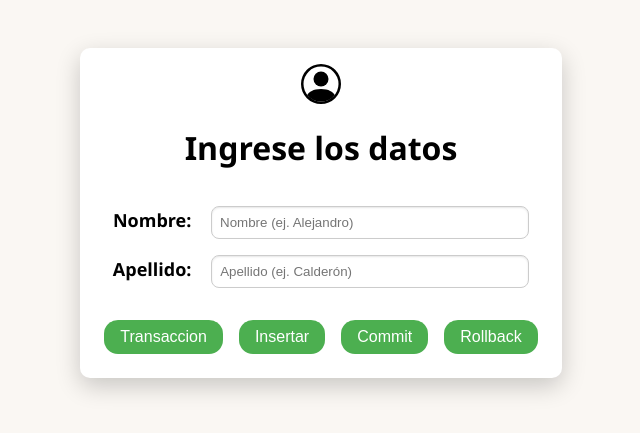
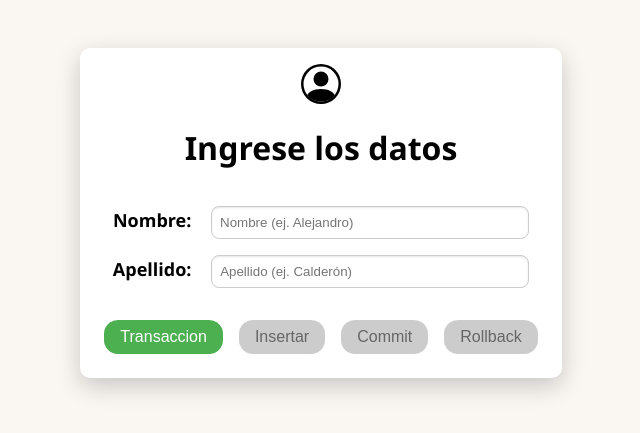
Before and after one commit to JoJooodd/transacciones_bdII, a React (Create React App) app in the folder frontend/: page / in a window 1280 px wide. Shown: the part 187-620 px from the top of the page, without its empty margins (319-959 px from the left). Built offline with nearby package versions, Linux system fonts and the light colour scheme.

Commit message:
frontend checks and changes (buttons)

```diff
--- a/frontend/src/pages/inicio.js
+++ b/frontend/src/pages/inicio.js
@@ -6,6 +6,7 @@ function Inicio() {
 
     const [nombre, setNombre] = useState('');
     const [apellido, setApellido] = useState('');
+    const [activo, setActivo] = useState(false);
 
     async function beginTransaction() {
         try{
@@ -83,12 +84,19 @@ function Inicio() {
                     </div>
                 </form>
 
-            <div className="contenedor-botones">
-                <button onClick={beginTransaction} >Transaccion</button>
-                <button onClick={() => insertUser(nombre, apellido)}>Insertar</button>
-                <button onClick={commitTransaction}>Commit</button>
-                <button onClick={rollbackTransaction}>Rollback</button>
-            </div>
+                <div className="contenedor-botones">
+                    <button onClick={() => {
+                        setActivo(true);
+                        beginTransaction();}}
+                        disabled={activo}>Transaccion</button>
+                    <button onClick={() => insertUser(nombre, apellido)} disabled={!activo}>Insertar</button>
+                    <button onClick={() => {
+                        setActivo(false);
+                        commitTransaction();}}  disabled={!activo}>Commit</button>
+                    <button onClick={() => {
+                        setActivo(false);
+                        rollbackTransaction();}} disabled={!activo}>Rollback</button>
+                </div>
 
             </div>
         </div>
--- a/frontend/src/styles/inicio.css
+++ b/frontend/src/styles/inicio.css
@@ -81,3 +81,10 @@ h1 {
     background-color: #45a049;
     transform: scale(1.05);
 }
+
+.contenedor-botones button:disabled {
+    background-color: #cccccc;
+    color: #666666;
+    cursor: not-allowed;
+    transform: none;
+}
```
